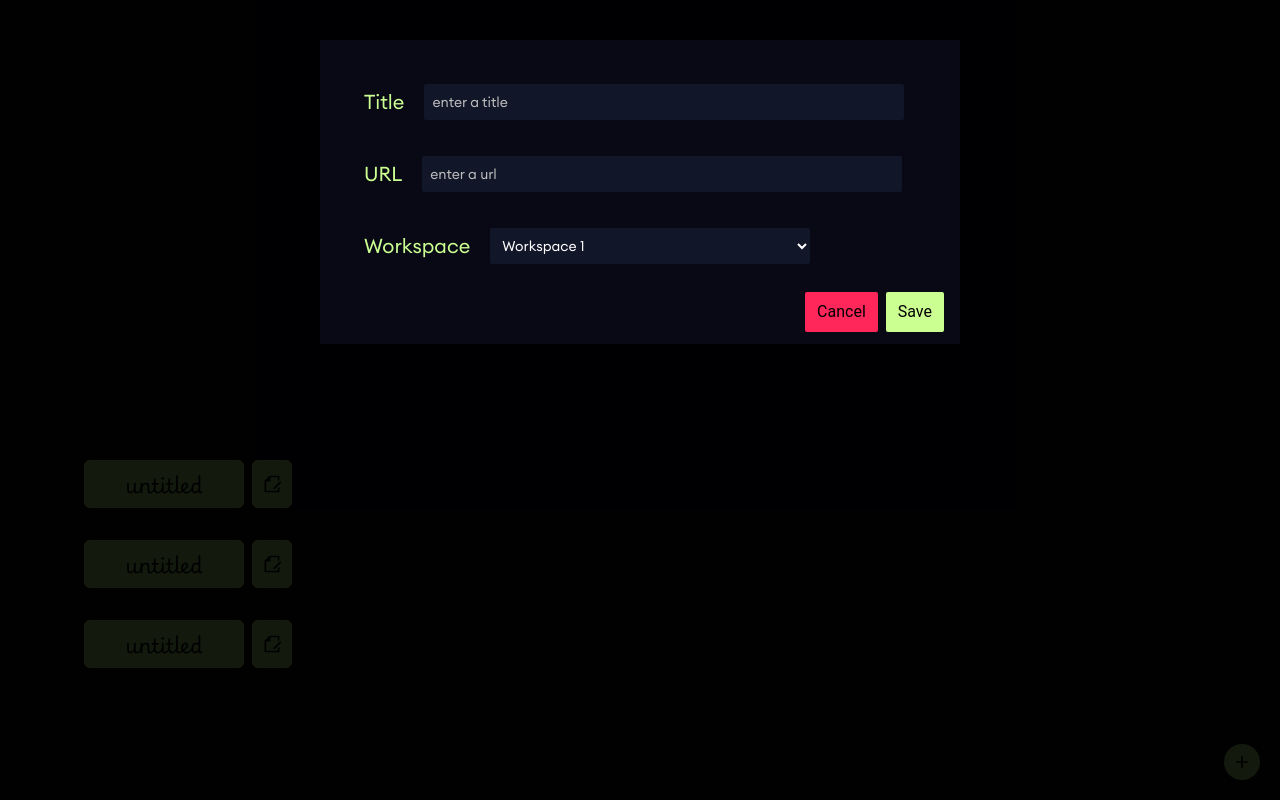
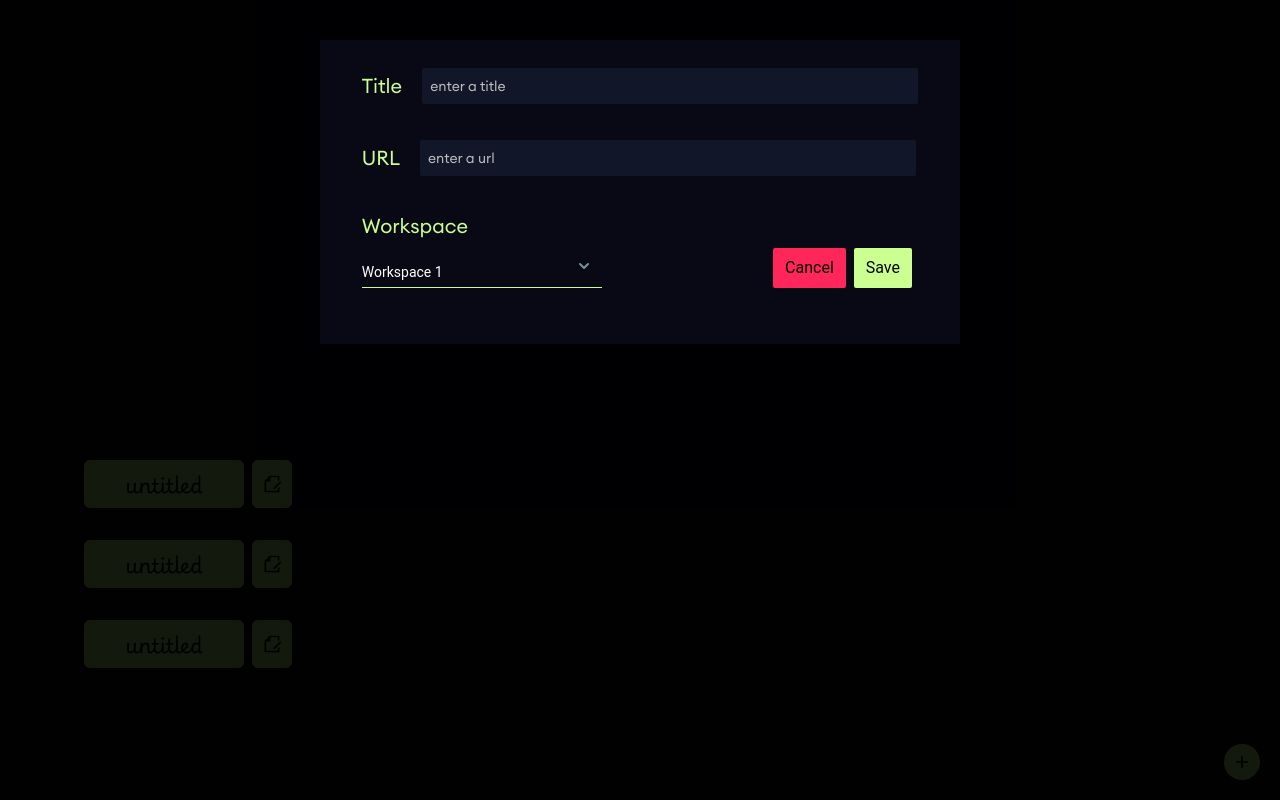
Before and after one commit to Yash0z/Start_page, a React (Vite) app: page / in a window 1280 px wide. Both pictures are taken after a click on the button 1242 px from the left and 762 px from the top of the page. Built offline with nearby package versions, Linux system fonts and the light colour scheme; a web font is replaced by a local one.

Commit message:
some tweaks

```diff
--- a/src/Components/Popup.jsx
+++ b/src/Components/Popup.jsx
@@ -1,5 +1,5 @@
 import React, { useState } from "react";
-
+import { Select, Option } from "@material-tailwind/react";
 const Popup = ({ addCard, isOpen }) => {
 	const [name, setName] = useState("");
 	const [url, setUrl] = useState("");
@@ -31,7 +31,7 @@ const Popup = ({ addCard, isOpen }) => {
 	return (
 		<>
 			<div className='fixed inset-0 bg-black bg-opacity-90 '>
-				<div className='text-white relative top-10 p-4 mx-auto w-[40rem] h-[19rem] '>
+				<div className='text-white relative top-10 flex flex-col items-center mx-auto w-[40rem] h-[19rem] '>
 					<div className='flex flex-col gap-5 p-5 font-Euclid_re text-xl text-accent2 '>
 						{/* Name input */}
 						<label className="flex p-2 items-center gap-5 ">
@@ -41,7 +41,7 @@ const Popup = ({ addCard, isOpen }) => {
 							<div>
 								<input
 									type='text'
-									className='bg-filled p-2 text-textclr2 text-sm rounded-sm w-[30rem] outline-none'
+									className='bg-filled p-2 text-textclr2 text-sm rounded-sm w-[31rem] outline-none'
 									value={name}
 									onChange={handleNameChange}
 									placeholder='enter a title'
@@ -57,7 +57,7 @@ const Popup = ({ addCard, isOpen }) => {
 							<div>
 								<input
 									type='text'
-									className='bg-filled p-2 text-textclr2 text-sm rounded-sm w-[30rem] outline-none'
+									className='bg-filled p-2 text-textclr2 text-sm rounded-sm w-[31rem] outline-none'
 									value={url}
 									onChange={handleUrlChange}
 									placeholder='enter a url'
@@ -66,26 +66,29 @@ const Popup = ({ addCard, isOpen }) => {
 						</label>
 
 						{/* Workspace select */}
-						<label className="flex p-2  items-center gap-5 ">
+						<label className=" p-2 flex  flex-col gap-1 w-[45%]  ">
 							<span >
 								Workspace
 							</span>
 							<div>
-								<select
-									className='bg-filled p-2 text-textclr2 text-sm rounded-sm w-[20rem] outline-none'
+								<Select
+                        variant="standard"
+
+                            placeholder={"select"}
+									className='z-10 absolute  border-accent2   text-textclr2 text-sm  w-[15rem]   '
 									value={selectedWorkspace}
 									onChange={handleWorkspaceChange}
 								>
-									<option value='data1'>Workspace 1</option>
-									<option value='data2'>Workspace 2</option>
-									<option value='data3'>Workspace 3</option>
-								</select>
+									<Option value='data1'>Workspace 1</Option>
+									<Option value='data2'>Workspace 2</Option>
+									<Option value='data3'>Workspace 3</Option>
+								</Select>
 							</div>
 						</label>
 					</div>
 
 					{/* Submit and Cancel buttons */}
-					<div className='flex justify-end gap-2 h-10 bg-transparent relative text-black'>
+					<div className='flex justify-end gap-2 h-10 bg-transparent   w-full px-12 absolute bottom-14 text-black'>
 						<button
 							onClick={handleClose}
 							className='bg-accent1 px-3 rounded-sm'
```
